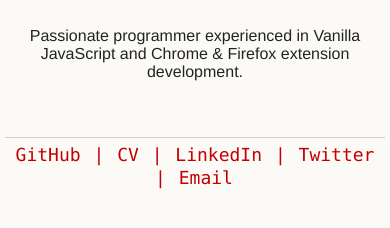
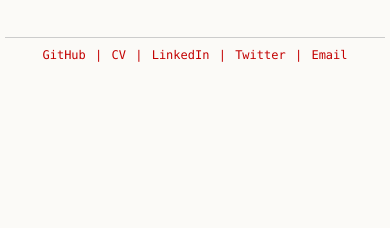
Before and after one commit to HemantPawar/hemantpawar.github.io, a plain HTML site: page index.html in a window 390 px wide. Shown: the part 318-546 px from the top of the page. Drawn offline with Linux system fonts and the light colour scheme.

Commit message:
added meta tags and fixed few css issues for responsive layout

```diff
--- a/index.html
+++ b/index.html
@@ -1,7 +1,18 @@
 <!DOCTYPE html>
 <html>
 <head>
+  <meta charset="utf-8">
   <title>Hemant Pawar</title>
+  <meta name="viewport" content="width=device-width, initial-scale=1.0, user-scalable=no, maximum-scale=1.0">
+  <meta property="og:site_name" content="Hemant Pawar" />
+  <meta property="og:type" content="website" />
+  <meta property="og:locale" content="en_US" />
+  <meta property="og:title" content="Hemant Pawar" />
+  <meta property="og:description" content="Hemant Pawar - Passionate programmer experienced in Vanilla JavaScript and Chrome & Firefox extension development."/>
+  <meta property="og:url" content="http://www.hemantpawar.com/">
+  <meta name="description" content="Hemant Pawar - Passionate programmer experienced in Vanilla JavaScript and Chrome & Firefox extension development.">
+  <link rel="canonical" href="http://www.hemantpawar.com/" />
+
   <style type="text/css">
     * {
       box-sizing: border-box;
@@ -15,7 +26,7 @@
       color: #232323;
       background-color: #FBFAF7;
       -webkit-font-smoothing: antialiased;
-      padding-top: 200px;
+      padding-top: 100px;
     }
 
     .main {
@@ -37,9 +48,9 @@
     }
 
     h2 {
-      font-size: 18px;
+      font-size: 12px;
       border-top: 1px solid #ccc;
-      padding-top: 5px;
+      padding-top: 10px;
     }
 
     h1, h2 {
```
